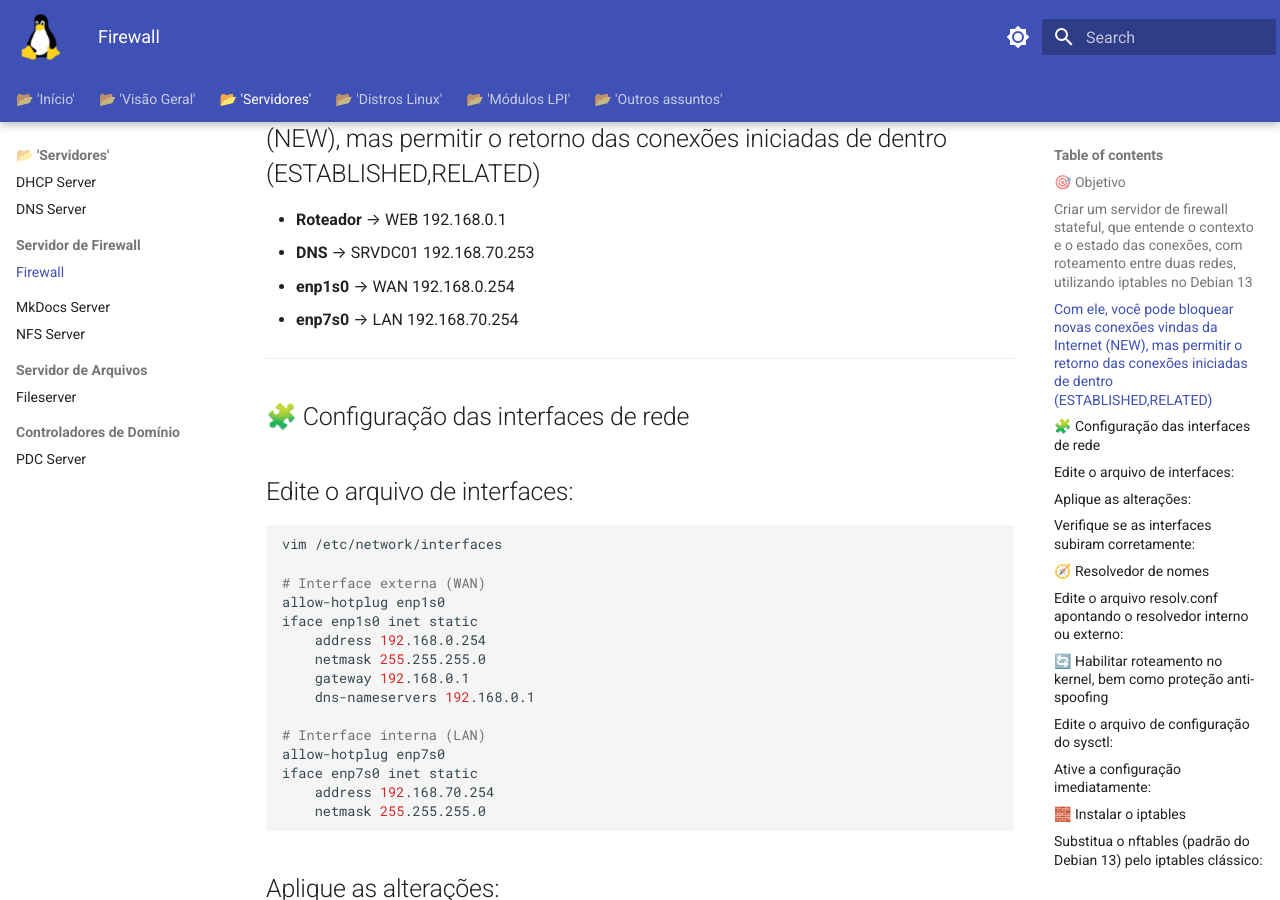
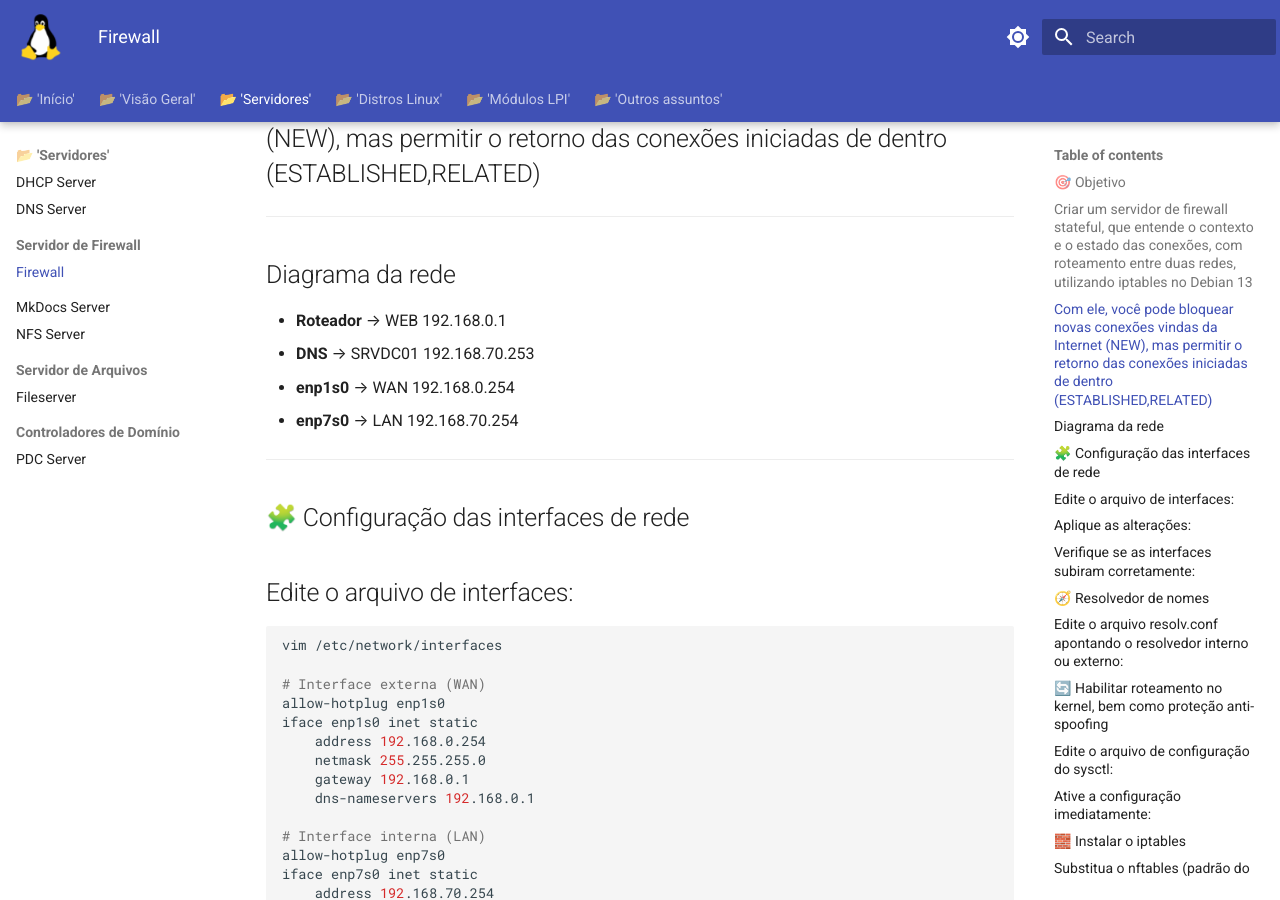
Before and after one commit to educharquero/officinas, an MkDocs documentation site: the page built from docs/Firewall.md, in a window 1280 px wide and 900 px high, scrolled down 388 px. Built offline with MkDocs 1.6.1 and Material for MkDocs 9.7.7, drawn with Linux system fonts in a browser that asks for light colours.

Commit message:
diagrama

```diff
--- a/docs/Firewall.md
+++ b/docs/Firewall.md
@@ -5,6 +5,10 @@
 ## Criar um servidor de **firewall stateful**, que entende o contexto e o estado das conexões,  com roteamento entre duas redes, utilizando **iptables** no **Debian 13**
 
 ## Com ele, você pode bloquear novas conexões vindas da Internet (NEW), mas permitir o retorno das conexões iniciadas de dentro (ESTABLISHED,RELATED)
+
+---
+
+## Diagrama da rede
 
 - **Roteador** → WEB 192.168.0.1
 - **DNS**      → SRVDC01 192.168.70.253
```
